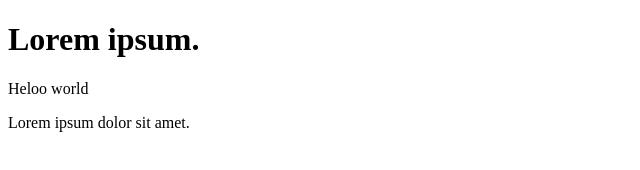
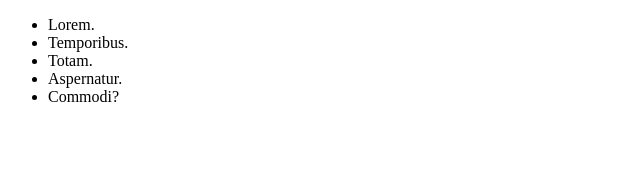
Before and after one commit to VahagShahinyan/git_test, a plain HTML site: page index.html in a window 1280 px wide. Shown: the whole page, without its empty margins (0-640 px from the left). Drawn offline with Linux system fonts and the light colour scheme.

Commit message:
verjin commit

```diff
--- a/index.html
+++ b/index.html
@@ -5,8 +5,17 @@
     <title>New Project</title>
 </head>
 <body>
-<h1>Lorem ipsum.</h1>
-<p>Heloo world</p>
-<span>Lorem ipsum dolor sit amet.</span>
+
+<ul>
+    <li>Lorem.</li>
+    <li>Temporibus.</li>
+    <li>Totam.</li>
+    <li>Aspernatur.</li>
+    <li>Commodi?</li>
+</ul>
+
+
+
+
 </body>
 </html>
```
